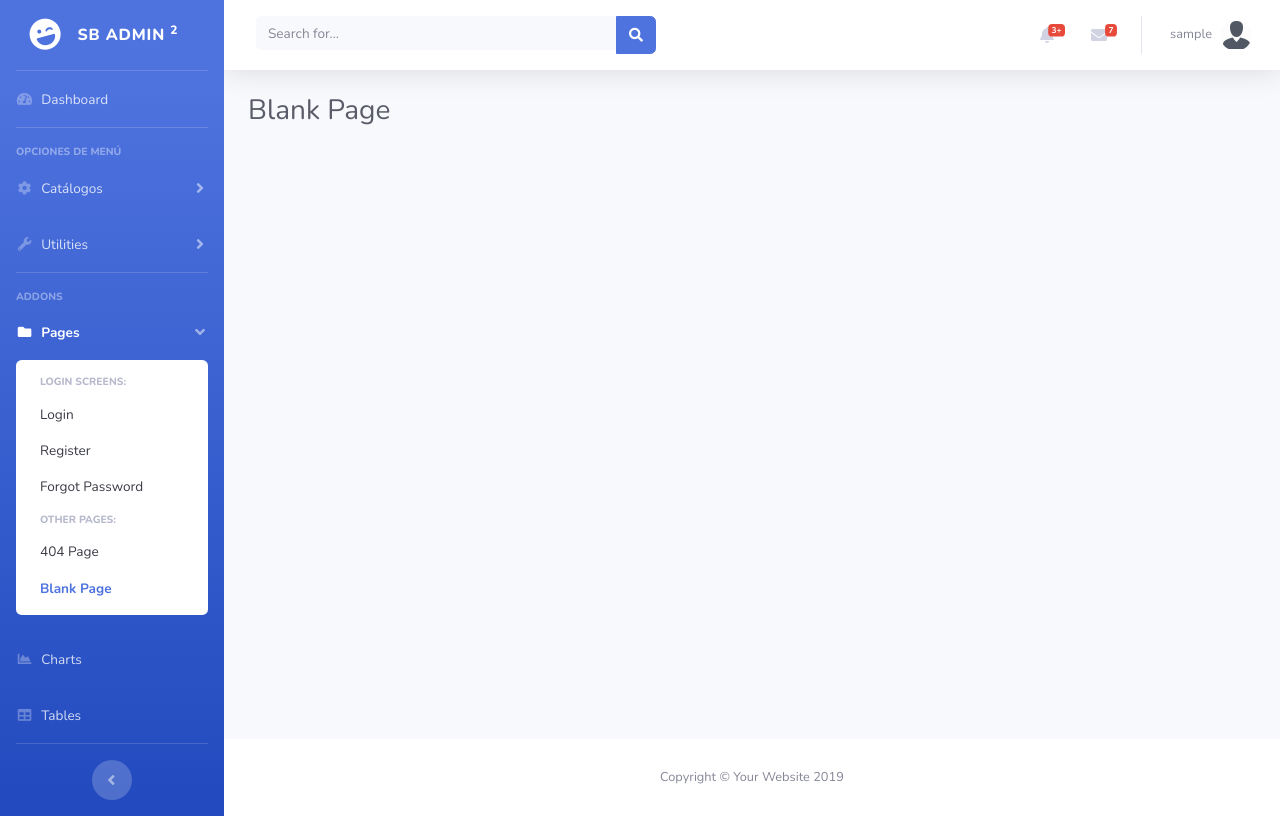
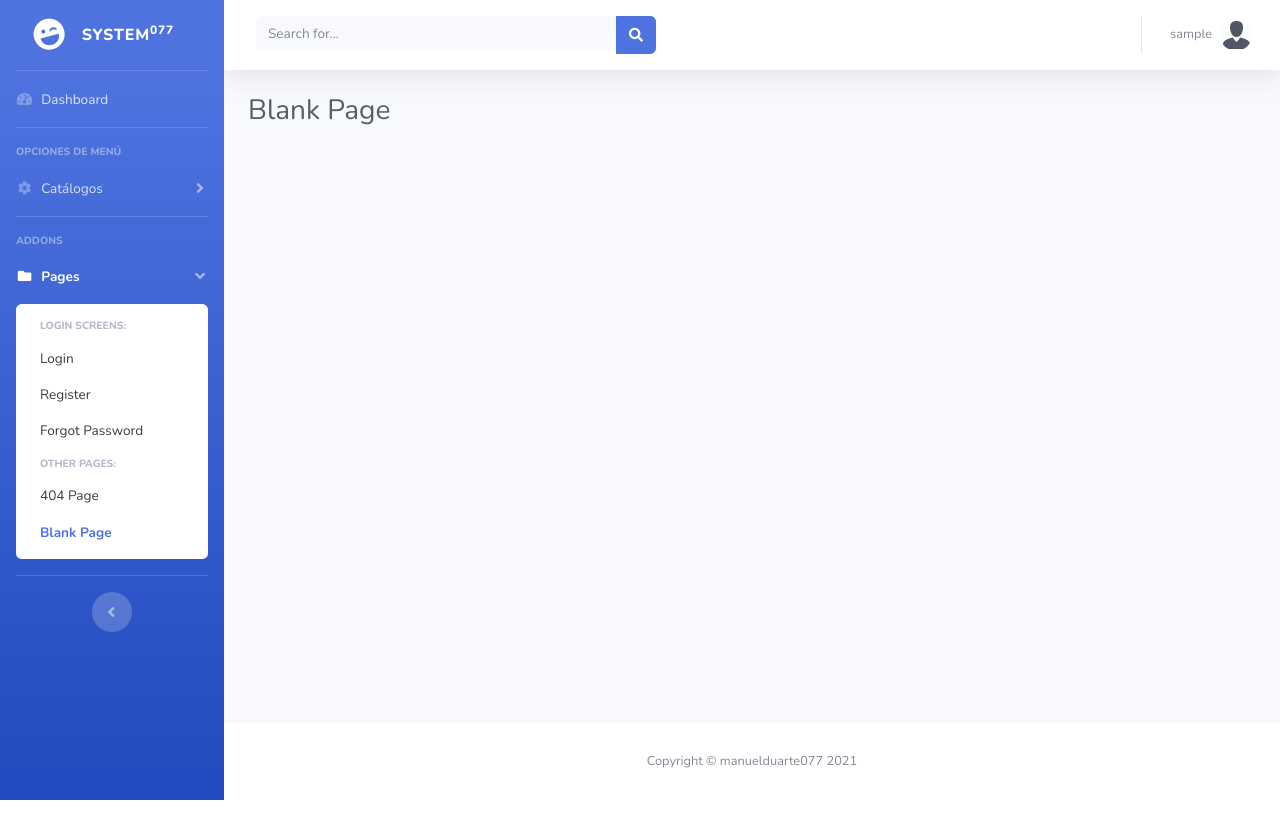
Before and after one commit to edgbaez/djfull_sistema, a Django app: page / in a window 1280 px wide. Run offline with Django 3.2, Linux system fonts and the light colour scheme; the visitor is signed in with stand-in values (Sample User, id 1); some libraries are stand-ins or nearby versions.

Commit message:
update ui :art:

```diff
--- a/templates/base/base.html
+++ b/templates/base/base.html
@@ -8,11 +8,12 @@
     <meta name="description" content="">
     <meta name="author" content="">
 
-  <title>Sistema Compras e Inventario por DEBS Consultores</title>
+    <title>Sistema Compras e Inventario</title>
 
     <!-- Custom fonts for this template-->
     <link href="{% static  'base/vendor/fontawesome-free/css/all.min.css' %}" rel="stylesheet" type="text/css">
-  <link href="https://fonts.googleapis.com/css?family=Nunito:200,200i,300,300i,400,400i,600,600i,700,700i,800,800i,900,900i" rel="stylesheet">
+    <link href="https://fonts.googleapis.com/css?family=Nunito:200,200i,300,300i,400,400i,600,600i,700,700i,800,800i,900,900i"
+          rel="stylesheet">
 
     <!-- Custom styles for this template-->
     <link href="{% static  'base/css/sb-admin-2.min.css' %}" rel="stylesheet">
@@ -38,7 +39,7 @@
             <div class="sidebar-brand-icon rotate-n-15">
                 <i class="fas fa-laugh-wink"></i>
             </div>
-        <div class="sidebar-brand-text mx-3">SB Admin <sup>2</sup></div>
+            <div class="sidebar-brand-text mx-3">System<sup>077</sup></div>
         </a>
 
         <!-- Divider -->
@@ -61,37 +62,22 @@
 
         <!-- Nav Item - Pages Collapse Menu -->
         <li class="nav-item">
-        <a class="nav-link collapsed" href="#" data-toggle="collapse" data-target="#collapseTwo" aria-expanded="true" aria-controls="collapseTwo">
+            <a class="nav-link collapsed" href="#" data-toggle="collapse" data-target="#collapseTwo"
+               aria-expanded="true" aria-controls="collapseTwo">
                 <i class="fas fa-fw fa-cog"></i>
                 <span>Catálogos</span>
+
             </a>
             <div id="collapseTwo" class="collapse" aria-labelledby="headingTwo" data-parent="#accordionSidebar">
                 <div class="bg-white py-2 collapse-inner rounded">
                     <h6 class="collapse-header">Catálogos de Inventario</h6>
-            <a class="collapse-item" href="{% url 'inv:categoria_list' %}">Categorias</a>
-            <a class="collapse-item" href="{% url 'inv:subcategoria_list' %}">Sub Categorias</a>
-            <a class="collapse-item" href="{% url 'inv:marca_list' %}">Marca</a>
-            <a class="collapse-item" href="{% url 'inv:um_list' %}">Unidad Medida</a>
-            <a class="collapse-item" href="{% url 'inv:producto_list' %}">Producto</a>
+                    <a class="collapse-item" href="{% url 'inv:categoria_list' %}">  <i class="fas fa-fw fa-cog"></i> Categorias</a>
+                    <a class="collapse-item" href="{% url 'inv:subcategoria_list' %}"> <i class="fas fa-cogs"></i> Sub Categorias</a>
+                    <a class="collapse-item" href="{% url 'inv:marca_list' %}">  <i class="fas fa-tags"></i> Marca</a>
+                    <a class="collapse-item" href="{% url 'inv:um_list' %}"> <i class="fas fa-weight-hanging"></i> Unidad Medida</a>
+                    <a class="collapse-item" href="{% url 'inv:producto_list' %}"> <i class="fab fa-product-hunt"></i> Producto</a>
                     <h6 class="collapse-header">Catálogos de Compras:</h6>
-            <a class="collapse-item" href="{% url 'cmp:proveedor_list' %}">Proveedores</a>
-          </div>
-        </div>
-      </li>
-
-      <!-- Nav Item - Utilities Collapse Menu -->
-      <li class="nav-item">
-        <a class="nav-link collapsed" href="#" data-toggle="collapse" data-target="#collapseUtilities" aria-expanded="true" aria-controls="collapseUtilities">
-          <i class="fas fa-fw fa-wrench"></i>
-          <span>Utilities</span>
-        </a>
-        <div id="collapseUtilities" class="collapse" aria-labelledby="headingUtilities" data-parent="#accordionSidebar">
-          <div class="bg-white py-2 collapse-inner rounded">
-            <h6 class="collapse-header">Custom Utilities:</h6>
-            <a class="collapse-item" href="utilities-color.html">Colors</a>
-            <a class="collapse-item" href="utilities-border.html">Borders</a>
-            <a class="collapse-item" href="utilities-animation.html">Animations</a>
-            <a class="collapse-item" href="utilities-other.html">Other</a>
+                    <a class="collapse-item" href="{% url 'cmp:proveedor_list' %}"> <i class="fas fa-shipping-fast"></i> Proveedores</a>
                 </div>
             </div>
         </li>
@@ -106,11 +92,13 @@
 
         <!-- Nav Item - Pages Collapse Menu -->
         <li class="nav-item active">
-        <a class="nav-link" href="#" data-toggle="collapse" data-target="#collapsePages" aria-expanded="true" aria-controls="collapsePages">
+            <a class="nav-link" href="#" data-toggle="collapse" data-target="#collapsePages" aria-expanded="true"
+               aria-controls="collapsePages">
                 <i class="fas fa-fw fa-folder"></i>
                 <span>Pages</span>
             </a>
-        <div id="collapsePages" class="collapse show" aria-labelledby="headingPages" data-parent="#accordionSidebar">
+            <div id="collapsePages" class="collapse show" aria-labelledby="headingPages"
+                 data-parent="#accordionSidebar">
                 <div class="bg-white py-2 collapse-inner rounded">
                     <h6 class="collapse-header">Login Screens:</h6>
                     <a class="collapse-item" href="login.html">Login</a>
@@ -122,20 +110,6 @@
                     <a class="collapse-item active" href="blank.html">Blank Page</a>
                 </div>
             </div>
-      </li>
-
-      <!-- Nav Item - Charts -->
-      <li class="nav-item">
-        <a class="nav-link" href="charts.html">
-          <i class="fas fa-fw fa-chart-area"></i>
-          <span>Charts</span></a>
-      </li>
-
-      <!-- Nav Item - Tables -->
-      <li class="nav-item">
-        <a class="nav-link" href="tables.html">
-          <i class="fas fa-fw fa-table"></i>
-          <span>Tables</span></a>
         </li>
 
         <!-- Divider -->
@@ -168,7 +142,8 @@
                 <!-- Topbar Search -->
                 <form class="d-none d-sm-inline-block form-inline mr-auto ml-md-3 my-2 my-md-0 mw-100 navbar-search">
                     <div class="input-group">
-              <input type="text" class="form-control bg-light border-0 small" placeholder="Search for..." aria-label="Search" aria-describedby="basic-addon2">
+                        <input type="text" class="form-control bg-light border-0 small" placeholder="Search for..."
+                               aria-label="Search" aria-describedby="basic-addon2">
                         <div class="input-group-append">
                             <button class="btn btn-primary" type="button">
                                 <i class="fas fa-search fa-sm"></i>
@@ -181,14 +156,18 @@
                 <ul class="navbar-nav ml-auto">
                     <!-- Nav Item - Search Dropdown (Visible Only XS) -->
                     <li class="nav-item dropdown no-arrow d-sm-none">
-              <a class="nav-link dropdown-toggle" href="#" id="searchDropdown" role="button" data-toggle="dropdown" aria-haspopup="true" aria-expanded="false">
+                        <a class="nav-link dropdown-toggle" href="#" id="searchDropdown" role="button"
+                           data-toggle="dropdown" aria-haspopup="true" aria-expanded="false">
                             <i class="fas fa-search fa-fw"></i>
                         </a>
                         <!-- Dropdown - Messages -->
-              <div class="dropdown-menu dropdown-menu-right p-3 shadow animated--grow-in" aria-labelledby="searchDropdown">
+                        <div class="dropdown-menu dropdown-menu-right p-3 shadow animated--grow-in"
+                             aria-labelledby="searchDropdown">
                             <form class="form-inline mr-auto w-100 navbar-search">
                                 <div class="input-group">
-                    <input type="text" class="form-control bg-light border-0 small" placeholder="Search for..." aria-label="Search" aria-describedby="basic-addon2">
+                                    <input type="text" class="form-control bg-light border-0 small"
+                                           placeholder="Search for..." aria-label="Search"
+                                           aria-describedby="basic-addon2">
                                     <div class="input-group-append">
                                         <button class="btn btn-primary" type="button">
                                             <i class="fas fa-search fa-sm"></i>
@@ -199,132 +178,21 @@
                         </div>
                     </li>
 
-            <!-- Nav Item - Alerts -->
-            <li class="nav-item dropdown no-arrow mx-1">
-              <a class="nav-link dropdown-toggle" href="#" id="alertsDropdown" role="button" data-toggle="dropdown" aria-haspopup="true" aria-expanded="false">
-                <i class="fas fa-bell fa-fw"></i>
-                <!-- Counter - Alerts -->
-                <span class="badge badge-danger badge-counter">3+</span>
-              </a>
-              <!-- Dropdown - Alerts -->
-              <div class="dropdown-list dropdown-menu dropdown-menu-right shadow animated--grow-in" aria-labelledby="alertsDropdown">
-                <h6 class="dropdown-header">
-                  Alerts Center
-                </h6>
-                <a class="dropdown-item d-flex align-items-center" href="#">
-                  <div class="mr-3">
-                    <div class="icon-circle bg-primary">
-                      <i class="fas fa-file-alt text-white"></i>
-                    </div>
-                  </div>
-                  <div>
-                    <div class="small text-gray-500">December 12, 2019</div>
-                    <span class="font-weight-bold">A new monthly report is ready to download!</span>
-                  </div>
-                </a>
-                <a class="dropdown-item d-flex align-items-center" href="#">
-                  <div class="mr-3">
-                    <div class="icon-circle bg-success">
-                      <i class="fas fa-donate text-white"></i>
-                    </div>
-                  </div>
-                  <div>
-                    <div class="small text-gray-500">December 7, 2019</div>
-                    $290.29 has been deposited into your account!
-                  </div>
-                </a>
-                <a class="dropdown-item d-flex align-items-center" href="#">
-                  <div class="mr-3">
-                    <div class="icon-circle bg-warning">
-                      <i class="fas fa-exclamation-triangle text-white"></i>
-                    </div>
-                  </div>
-                  <div>
-                    <div class="small text-gray-500">December 2, 2019</div>
-                    Spending Alert: We've noticed unusually high spending for your account.
-                  </div>
-                </a>
-                <a class="dropdown-item text-center small text-gray-500" href="#">Show All Alerts</a>
-              </div>
-            </li>
-
-            <!-- Nav Item - Messages -->
-            <li class="nav-item dropdown no-arrow mx-1">
-              <a class="nav-link dropdown-toggle" href="#" id="messagesDropdown" role="button" data-toggle="dropdown" aria-haspopup="true" aria-expanded="false">
-                <i class="fas fa-envelope fa-fw"></i>
-                <!-- Counter - Messages -->
-                <span class="badge badge-danger badge-counter">7</span>
-              </a>
-              <!-- Dropdown - Messages -->
-              <div class="dropdown-list dropdown-menu dropdown-menu-right shadow animated--grow-in" aria-labelledby="messagesDropdown">
-                <h6 class="dropdown-header">
-                  Message Center
-                </h6>
-                <a class="dropdown-item d-flex align-items-center" href="#">
-                  <div class="dropdown-list-image mr-3">
-                    <img class="rounded-circle" src="https://source.unsplash.com/fn_BT9fwg_E/60x60" alt="">
-                    <div class="status-indicator bg-success"></div>
-                  </div>
-                  <div class="font-weight-bold">
-                    <div class="text-truncate">Hi there! I am wondering if you can help me with a problem I've been having.</div>
-                    <div class="small text-gray-500">Emily Fowler · 58m</div>
-                  </div>
-                </a>
-                <a class="dropdown-item d-flex align-items-center" href="#">
-                  <div class="dropdown-list-image mr-3">
-                    <img class="rounded-circle" src="https://source.unsplash.com/AU4VPcFN4LE/60x60" alt="">
-                    <div class="status-indicator"></div>
-                  </div>
-                  <div>
-                    <div class="text-truncate">I have the photos that you ordered last month, how would you like them sent to you?</div>
-                    <div class="small text-gray-500">Jae Chun · 1d</div>
-                  </div>
-                </a>
-                <a class="dropdown-item d-flex align-items-center" href="#">
-                  <div class="dropdown-list-image mr-3">
-                    <img class="rounded-circle" src="https://source.unsplash.com/CS2uCrpNzJY/60x60" alt="">
-                    <div class="status-indicator bg-warning"></div>
-                  </div>
-                  <div>
-                    <div class="text-truncate">Last month's report looks great, I am very happy with the progress so far, keep up the good work!</div>
-                    <div class="small text-gray-500">Morgan Alvarez · 2d</div>
-                  </div>
-                </a>
-                <a class="dropdown-item d-flex align-items-center" href="#">
-                  <div class="dropdown-list-image mr-3">
-                    <img class="rounded-circle" src="https://source.unsplash.com/Mv9hjnEUHR4/60x60" alt="">
-                    <div class="status-indicator bg-success"></div>
-                  </div>
-                  <div>
-                    <div class="text-truncate">Am I a good boy? The reason I ask is because someone told me that people say this to all dogs, even if they aren't good...</div>
-                    <div class="small text-gray-500">Chicken the Dog · 2w</div>
-                  </div>
-                </a>
-                <a class="dropdown-item text-center small text-gray-500" href="#">Read More Messages</a>
-              </div>
-            </li>
-
                      <div class="topbar-divider d-none d-sm-block"></div>
 
                     <!-- Nav Item - User Information -->
                     <li class="nav-item dropdown no-arrow">
-              <a class="nav-link dropdown-toggle" href="#" id="userDropdown" role="button" data-toggle="dropdown" aria-haspopup="true" aria-expanded="false">
+                        <a class="nav-link dropdown-toggle" href="#" id="userDropdown" role="button"
+                           data-toggle="dropdown" aria-haspopup="true" aria-expanded="false">
                             <span class="mr-2 d-none d-lg-inline text-gray-600 small">{{ user.username }}</span>
                             <img class="img-profile rounded-circle" src="{% static 'base/img/user.png' %}">
                         </a>
                         <!-- Dropdown - User Information -->
-              <div class="dropdown-menu dropdown-menu-right shadow animated--grow-in" aria-labelledby="userDropdown">
+                        <div class="dropdown-menu dropdown-menu-right shadow animated--grow-in"
+                             aria-labelledby="userDropdown">
                             <a class="dropdown-item" href="#">
                                 <i class="fas fa-user fa-sm fa-fw mr-2 text-gray-400"></i>
                                 Profile
-                </a>
-                <a class="dropdown-item" href="#">
-                  <i class="fas fa-cogs fa-sm fa-fw mr-2 text-gray-400"></i>
-                  Settings
-                </a>
-                <a class="dropdown-item" href="#">
-                  <i class="fas fa-list fa-sm fa-fw mr-2 text-gray-400"></i>
-                  Activity Log
                             </a>
                             <div class="dropdown-divider"></div>
                             <a class="dropdown-item" href="#" data-toggle="modal" data-target="#logoutModal">
@@ -359,7 +227,7 @@
         <footer class="sticky-footer bg-white">
             <div class="container my-auto">
                 <div class="copyright text-center my-auto">
-            <span>Copyright &copy; Your Website 2019</span>
+                    <span>Copyright &copy; manuelduarte077 2021</span>
                 </div>
             </div>
         </footer>
@@ -378,7 +246,8 @@
 </a>
 
 <!-- Logout Modal-->
-  <div class="modal fade" id="logoutModal" tabindex="-1" role="dialog" aria-labelledby="exampleModalLabel" aria-hidden="true">
+<div class="modal fade" id="logoutModal" tabindex="-1" role="dialog" aria-labelledby="exampleModalLabel"
+     aria-hidden="true">
     <div class="modal-dialog" role="document">
         <div class="modal-content">
             <div class="modal-header">
@@ -414,15 +283,13 @@
 <script src="{% static 'base/vendor/jquery_confirm/jquery-confirm.min.js' %}"></script>
 
 
-
 {% block control_modal%}
 <script>
-    function abrir_modal(url)
-    {
+    function abrir_modal(url) {
 
-      $("#popup").load(url, function(){
+        $("#popup").load(url, function () {
             $(this).modal({
-          backdrop:'static',
+                backdrop: 'static',
                 keyboard: false
             })
             $(this).modal('show');
@@ -430,13 +297,12 @@
         return false;
     }
 
-    function cerrar_modal()
-    {
+    function cerrar_modal() {
         $('#popup').modal('hide');
         return false;
     }
 
-    function mensaje (msg, color='green'){
+    function mensaje(msg, color = 'green') {
         $.alert({
             title: '',
             theme: 'material',
@@ -445,15 +311,22 @@
         });
     }
 
-    {% if messages %}
-            {% for message in messages %}
+    {%
+        if messages %}
+    {%
+        for message in messages %}
     mensaje("{{ message }}")
-            {% endfor %}
-    {% endif %}
+    {%
+        endfor %
+    }
+    {%
+        endif %
+    }
 
 </script>
     {% endblock%}
-  {% block js_page %} {% endblock %}
+        {% block js_page %}
+    {% endblock %}
 </body>
 
 </html>
```
Lines whose indentation alone changed are shown as unchanged.
